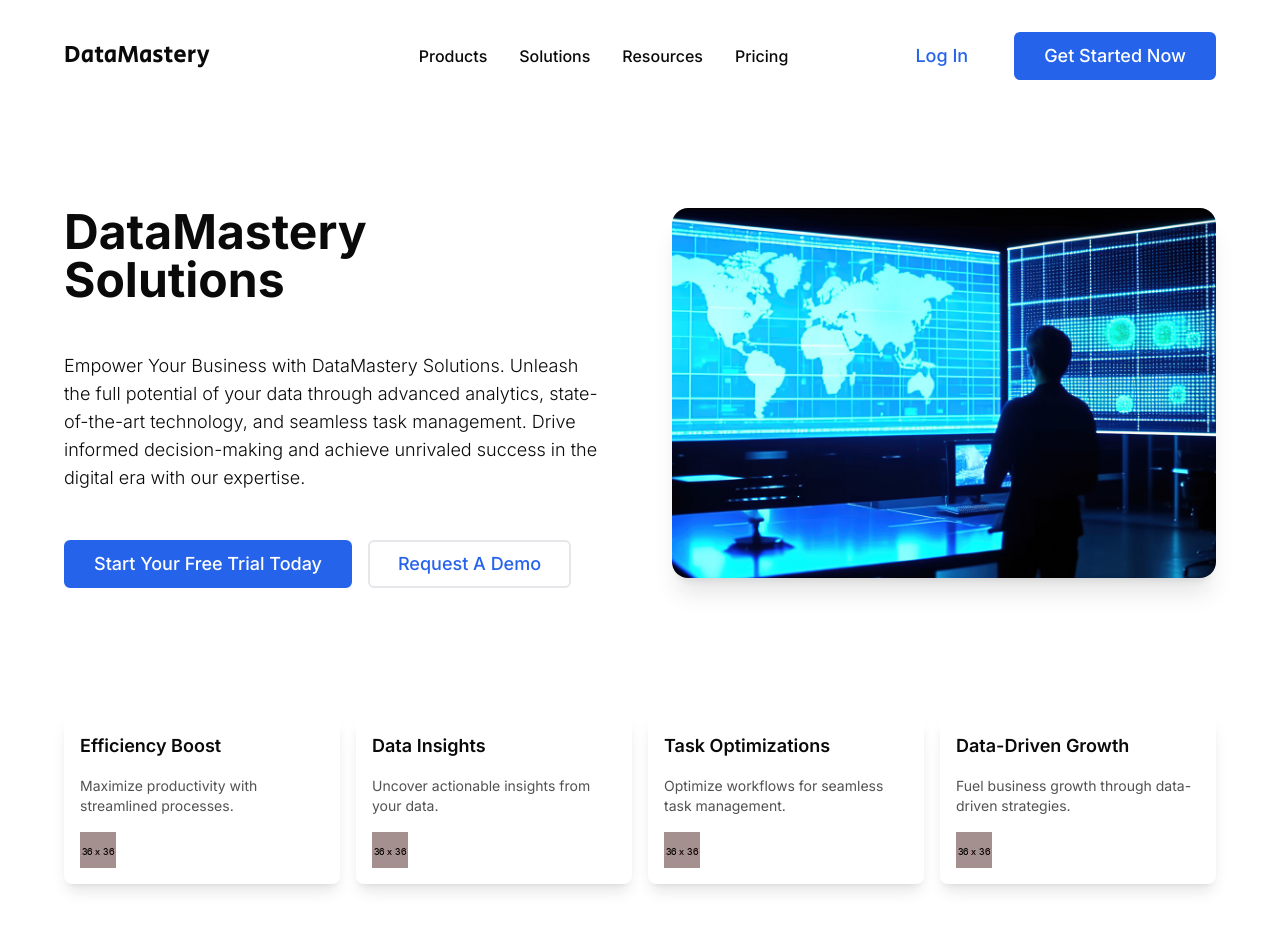
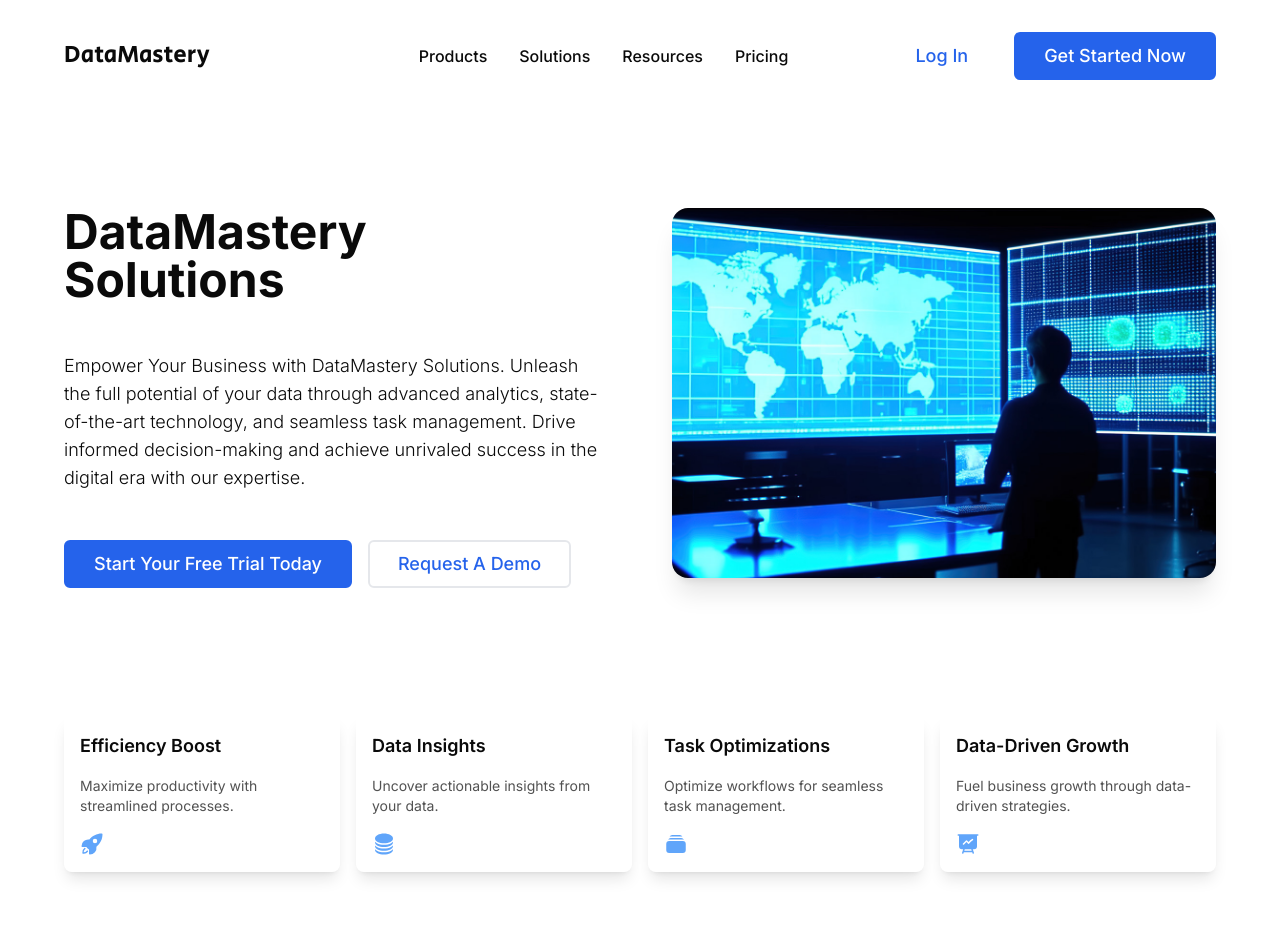
Before and after one commit to se7t/datamastery, a Next.js app: page / in a window 1280 px wide. Shown: the top 952 px of the page. Built offline with nearby package versions, Linux system fonts and the light colour scheme; a web font is replaced by a local one.

Commit message:
Add icons to feature boxes

```diff
--- a/components/FeatureBox.tsx
+++ b/components/FeatureBox.tsx
@@ -1,8 +1,9 @@
 import Image from "next/image";
+import { ReactNode } from "react";
 
 interface FeatureBoxProps {
   title: string;
-  icon: string;
+  icon: ReactNode;
   children: any;
 }
 
@@ -15,13 +16,8 @@ const FeatureBox = (props: FeatureBoxProps) => {
       <p className="text-center text-sm text-neutral-600 xl:text-left">
         {props.children}
       </p>
-      <Image
-        src={props.icon}
-        alt={`${props.title} Icon`}
-        width={36}
-        height={36}
-        className="mt-auto"
-      />
+      {/* TODO: Refactor so that the icons are not passed as props */}
+      <span className="mt-auto">{props.icon}</span>
     </div>
   );
 };
--- a/components/FeatureBoxes.tsx
+++ b/components/FeatureBoxes.tsx
@@ -1,19 +1,23 @@
 import FeatureBox from "./FeatureBox";
+import PresentationChartIcon from "./icons/PresentationChartIcon";
+import RectagleStackIcon from "./icons/RectagleStackIcon";
+import RocketIcon from "./icons/RocketIcon";
+import StackIcon from "./icons/StackIcon";
 
 const FeatureBoxes = () => {
   return (
     <section className="container mx-auto my-24 px-8 md:my-32 lg:px-16">
       <div className="grid grid-cols-1 gap-4 sm:grid-cols-2 lg:grid-cols-4">
-        <FeatureBox title="Efficiency Boost" icon="/placeholder--36x36.jpg">
+        <FeatureBox title="Efficiency Boost" icon={<RocketIcon />}>
           Maximize productivity with streamlined processes.
         </FeatureBox>
-        <FeatureBox title="Data Insights" icon="/placeholder--36x36.jpg">
+        <FeatureBox title="Data Insights" icon={<StackIcon />}>
           Uncover actionable insights from your data.
         </FeatureBox>
-        <FeatureBox title="Task Optimizations" icon="/placeholder--36x36.jpg">
+        <FeatureBox title="Task Optimizations" icon={<RectagleStackIcon />}>
           Optimize workflows for seamless task management.
         </FeatureBox>
-        <FeatureBox title="Data-Driven Growth" icon="/placeholder--36x36.jpg">
+        <FeatureBox title="Data-Driven Growth" icon={<PresentationChartIcon />}>
           Fuel business growth through data-driven strategies.
         </FeatureBox>
       </div>
--- /dev/null
+++ b/components/icons/PresentationChartIcon.tsx
@@ -0,0 +1,16 @@
+export default function PresentationChartIcon() {
+  return (
+    <svg
+      xmlns="http://www.w3.org/2000/svg"
+      viewBox="0 0 24 24"
+      fill="currentColor"
+      className="w-6 h-6 fill-blue-400"
+    >
+      <path
+        fillRule="evenodd"
+        d="M2.25 2.25a.75.75 0 000 1.5H3v10.5a3 3 0 003 3h1.21l-1.172 3.513a.75.75 0 001.424.474l.329-.987h8.418l.33.987a.75.75 0 001.422-.474l-1.17-3.513H18a3 3 0 003-3V3.75h.75a.75.75 0 000-1.5H2.25zm6.54 15h6.42l.5 1.5H8.29l.5-1.5zm8.085-8.995a.75.75 0 10-.75-1.299 12.81 12.81 0 00-3.558 3.05L11.03 8.47a.75.75 0 00-1.06 0l-3 3a.75.75 0 101.06 1.06l2.47-2.47 1.617 1.618a.75.75 0 001.146-.102 11.312 11.312 0 013.612-3.321z"
+        clipRule="evenodd"
+      />
+    </svg>
+  );
+}
--- /dev/null
+++ b/components/icons/RectagleStackIcon.tsx
@@ -0,0 +1,12 @@
+export default function RectagleStackIcon() {
+  return (
+    <svg
+      xmlns="http://www.w3.org/2000/svg"
+      viewBox="0 0 24 24"
+      fill="currentColor"
+      className="w-6 h-6 fill-blue-400"
+    >
+      <path d="M5.566 4.657A4.505 4.505 0 016.75 4.5h10.5c.41 0 .806.055 1.183.157A3 3 0 0015.75 3h-7.5a3 3 0 00-2.684 1.657zM2.25 12a3 3 0 013-3h13.5a3 3 0 013 3v6a3 3 0 01-3 3H5.25a3 3 0 01-3-3v-6zM5.25 7.5c-.41 0-.806.055-1.184.157A3 3 0 016.75 6h10.5a3 3 0 012.683 1.657A4.505 4.505 0 0018.75 7.5H5.25z" />
+    </svg>
+  );
+}
--- /dev/null
+++ b/components/icons/RocketIcon.tsx
@@ -0,0 +1,17 @@
+export default function RocketIcon() {
+  return (
+    <svg
+      xmlns="http://www.w3.org/2000/svg"
+      viewBox="0 0 24 24"
+      fill="currentColor"
+      className="w-6 h-6 fill-blue-400"
+    >
+      <path
+        fillRule="evenodd"
+        d="M9.315 7.584C12.195 3.883 16.695 1.5 21.75 1.5a.75.75 0 01.75.75c0 5.056-2.383 9.555-6.084 12.436A6.75 6.75 0 019.75 22.5a.75.75 0 01-.75-.75v-4.131A15.838 15.838 0 016.382 15H2.25a.75.75 0 01-.75-.75 6.75 6.75 0 017.815-6.666zM15 6.75a2.25 2.25 0 100 4.5 2.25 2.25 0 000-4.5z"
+        clipRule="evenodd"
+      />
+      <path d="M5.26 17.242a.75.75 0 10-.897-1.203 5.243 5.243 0 00-2.05 5.022.75.75 0 00.625.627 5.243 5.243 0 005.022-2.051.75.75 0 10-1.202-.897 3.744 3.744 0 01-3.008 1.51c0-1.23.592-2.323 1.51-3.008z" />
+    </svg>
+  );
+}
--- /dev/null
+++ b/components/icons/StackIcon.tsx
@@ -0,0 +1,15 @@
+export default function StackIcon() {
+  return (
+    <svg
+      xmlns="http://www.w3.org/2000/svg"
+      viewBox="0 0 24 24"
+      fill="currentColor"
+      className="w-6 h-6 fill-blue-400"
+    >
+      <path d="M21 6.375c0 2.692-4.03 4.875-9 4.875S3 9.067 3 6.375 7.03 1.5 12 1.5s9 2.183 9 4.875z" />
+      <path d="M12 12.75c2.685 0 5.19-.586 7.078-1.609a8.283 8.283 0 001.897-1.384c.016.121.025.244.025.368C21 12.817 16.97 15 12 15s-9-2.183-9-4.875c0-.124.009-.247.025-.368a8.285 8.285 0 001.897 1.384C6.809 12.164 9.315 12.75 12 12.75z" />
+      <path d="M12 16.5c2.685 0 5.19-.586 7.078-1.609a8.282 8.282 0 001.897-1.384c.016.121.025.244.025.368 0 2.692-4.03 4.875-9 4.875s-9-2.183-9-4.875c0-.124.009-.247.025-.368a8.284 8.284 0 001.897 1.384C6.809 15.914 9.315 16.5 12 16.5z" />
+      <path d="M12 20.25c2.685 0 5.19-.586 7.078-1.609a8.282 8.282 0 001.897-1.384c.016.121.025.244.025.368 0 2.692-4.03 4.875-9 4.875s-9-2.183-9-4.875c0-.124.009-.247.025-.368a8.284 8.284 0 001.897 1.384C6.809 19.664 9.315 20.25 12 20.25z" />
+    </svg>
+  );
+}
```
